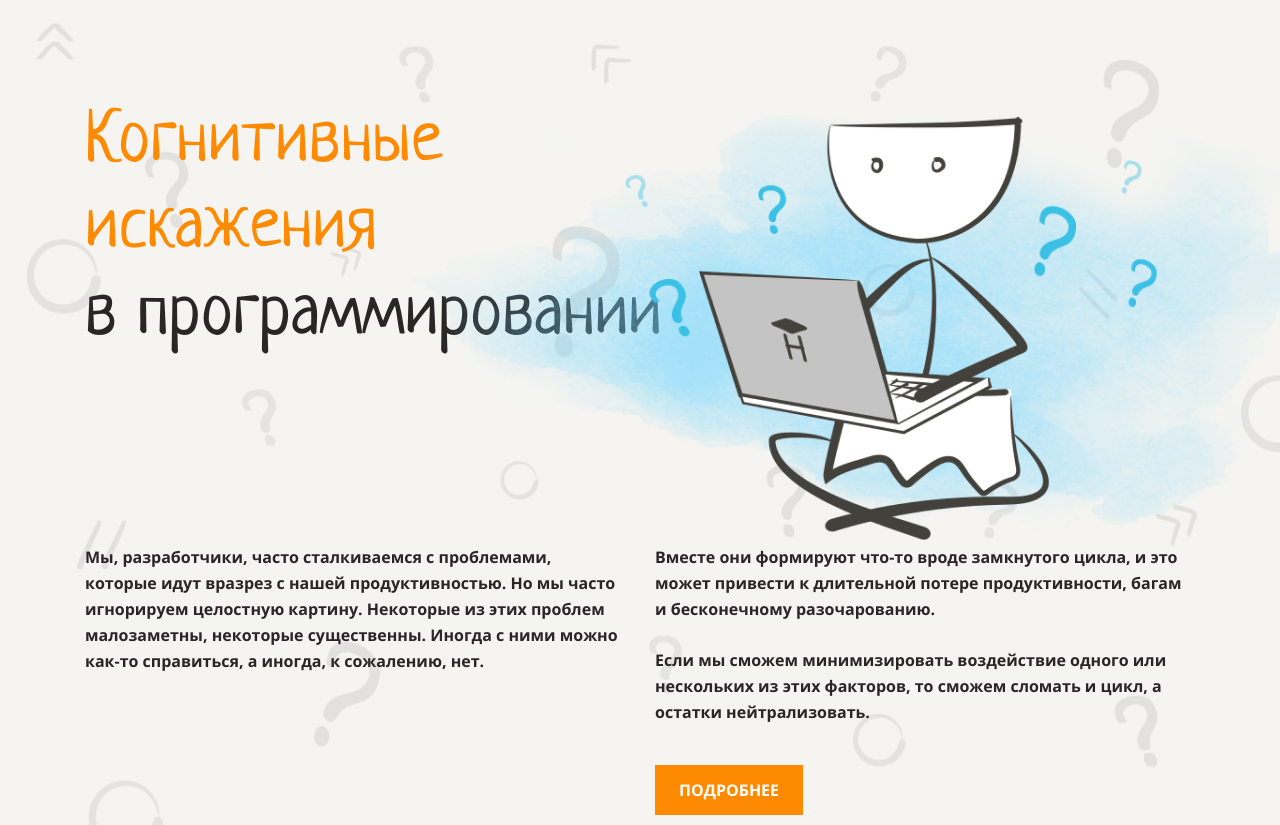
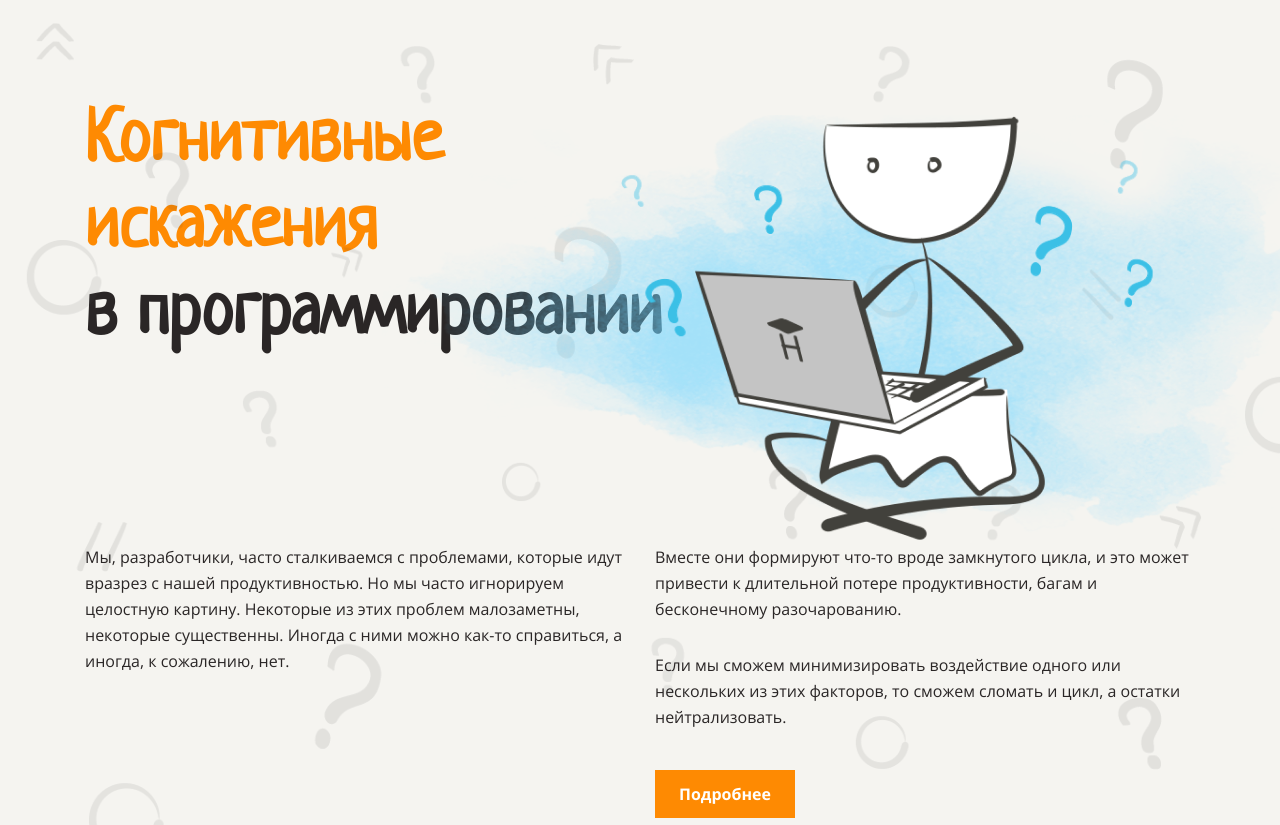
Before and after one commit to Slawone/layout-designer-project-58, a website: page src/index.html in a window 1280 px wide. Shown: the top 825 px of the page. Drawn offline with Linux system fonts and the light colour scheme.

Commit message:
fixed header

```diff
--- a/src/index.html
+++ b/src/index.html
@@ -11,44 +11,30 @@
     <header class="header background-img">
       <div class="container">
         <div class="header-top">
-          <h1 class="header-title">
-            <span class="orange-text"
-            >Когнитивные <br />
-            искажения</span
-            >
-            <br />
-            в программировании
-          </h1>
-          <img class="header-img" src="./images/main.png" alt="main" />
+          <div class="header-box">
+            <h1 class="header-title"><span class="orange-text">Когнитивные</span> <br> <span class="orange-text">искажения</span> <br> в программировании</h1>
+          </div>
+          <div class="header-image-box">
+            <img class="header-image" src="./images/main.png" alt="main-image">
+          </div>
         </div>
-        <div class="header-text-boxes">
-          <div class="left-side">
-            <p class="text-box">
-              Мы, разработчики, часто сталкиваемся с проблемами, которые идут
-              вразрез с нашей продуктивностью. Но мы часто игнорируем целостную
-              картину. Некоторые из этих проблем малозаметны, некоторые
-              существенны. Иногда с ними можно как-то справиться, а иногда, к
-              сожалению, нет.
-            </p>
-          </div>
-          <div class="right-side">
-            <p class="text-box mb-25">
-              Вместе они формируют что-то вроде замкнутого цикла, и это может
-              привести к длительной потере продуктивности, багам и бесконечному
-              разочарованию.
-            </p>
-            <p class="text-box">
-              Если мы сможем минимизировать воздействие одного или нескольких из
-              этих факторов, то сможем сломать и цикл, а остатки нейтрализовать.
-            </p>
-            <a href="#" class="header-link">Подробнее</a>
+        <div class="header-bottom">
+          <div class="texts-box">
+            <div class="left-side-box">
+              <p class="text">
+                Мы, разработчики, часто сталкиваемся с проблемами, которые идут вразрез с нашей продуктивностью. Но мы часто игнорируем целостную картину. Некоторые из этих проблем малозаметны, некоторые существенны. Иногда с ними можно как-то справиться, а иногда, к сожалению, нет.
+              </p>
+            </div>
+            <div class="right-side-box">
+              <p class="text">Вместе они формируют что-то вроде замкнутого цикла, и это может привести к длительной потере продуктивности, багам и бесконечному разочарованию.</p>
+              <p class="text mt-30">Если мы сможем минимизировать воздействие одного или нескольких из этих факторов, то сможем сломать и цикл, а остатки нейтрализовать.</p>
+              <a href="#" class="header-link">Подробнее</a>
+            </div>
           </div>
         </div>
       </div>
     </header>
-    <main class="main">
-      <section></section>
-    </main>
+    <main class="main"></main>
     <footer class="footer"></footer>
   </body>
 </html>
--- a/src/styles/style.css
+++ b/src/styles/style.css
@@ -21,16 +21,19 @@
 
 @font-face {
   font-family: Neucha;
+  font-style: 400;
   src: url("../assets/fonts/Neucha-Regular.ttf");
 }
 
 @font-face {
-  font-family: "Open Sans";
+  font-family: "Open-Sans-Regular";
+  font-style: 400;
   src: url("../assets/fonts/OpenSans-Regular.ttf");
 }
 
 @font-face {
-  font-family: "Open Sans";
+  font-family: "Open-Sans-Bold";
+  font-style: 700;
   src: url("../assets/fonts/OpenSans-Bold.ttf");
 }
 
@@ -41,16 +44,14 @@ body {
 
   color: var(--dark-color);
 
-  font-weight: 400;
   font-size: 16px;
-  font-family: "Open Sans", sans-serif;
+  font-family: "Open-Sans-Regular", sans-serif;
   line-height: 1.5em;
 }
 
 h1,
 h2,
 h3 {
-  font-weight: 400;
   font-family: Neucha, sans-serif;
   line-height: 1.2em;
 }
@@ -82,17 +83,10 @@ footer {
   color: var(--main-color);
 }
 
-.header {
-  position: relative;
-
-  width: 100%;
-
-  overflow: hidden;
-
-  background-color: var(--light-color);
+.mt-30 {
+  margin-top: 30px;
 }
-
-.header::before {
+.background-img::before {
   position: absolute;
   top: 0;
   right: 0;
@@ -107,56 +101,61 @@ footer {
   content: "";
 }
 
+.header {
+  position: relative;
+
+  width: 100%;
+
+  overflow: hidden;
+
+  background-color: var(--light-color);
+  z-index: 0;
+}
+
 .header-title {
   width: 100%;
 }
 
 .header-top {
+  display: flex;
+
+}
+.header-image-box {
   position: relative;
-
-  display: flex;
-  margin-bottom: 185px;
 }
 
-.header-img {
+.header-image {
   position: absolute;
   top: -45px;
-  right: -170px;
+  left: -280px;
 
   height: 525px;
+  z-index: 50;
 }
 
-.header-text-boxes {
-  display: flex;
-
-  column-gap: 30px;
+.header-bottom {
+  margin-top: 185px;
 }
 
-.text-box {
+.texts-box {
+  position: relative;
+  display: flex;
+  column-gap: 30px;
+  z-index: 200;
+
+}
+
+.text {
   width: 540px;
-
-  font-weight: 400;
-  font-size: 16px;
-  font-family: "Open Sans", sans-serif;
   line-height: 26px;
 }
 
-.mb-25 {
-  margin-bottom: 25px;
+.header-link {
+  text-decoration: none;
+  padding: 12px 24px;
+  font-family: "Open-Sans-Bold", sans-serif;
+  color: var(--white-color);
+  background-color: var(--main-color);
+  margin-top: 40px;
+  display: inline-block;
 }
-
-.header-link {
-  display: inline-block;
-  margin-top: 40px;
-  padding: 12px 24px;
-
-  color: var(--white-color);
-  font-weight: 700;
-  line-height: 26px;
-  text-transform: uppercase;
-  text-decoration: none;
-
-  background-color: var(--main-color);
-
-  cursor: pointer;
-}
```
